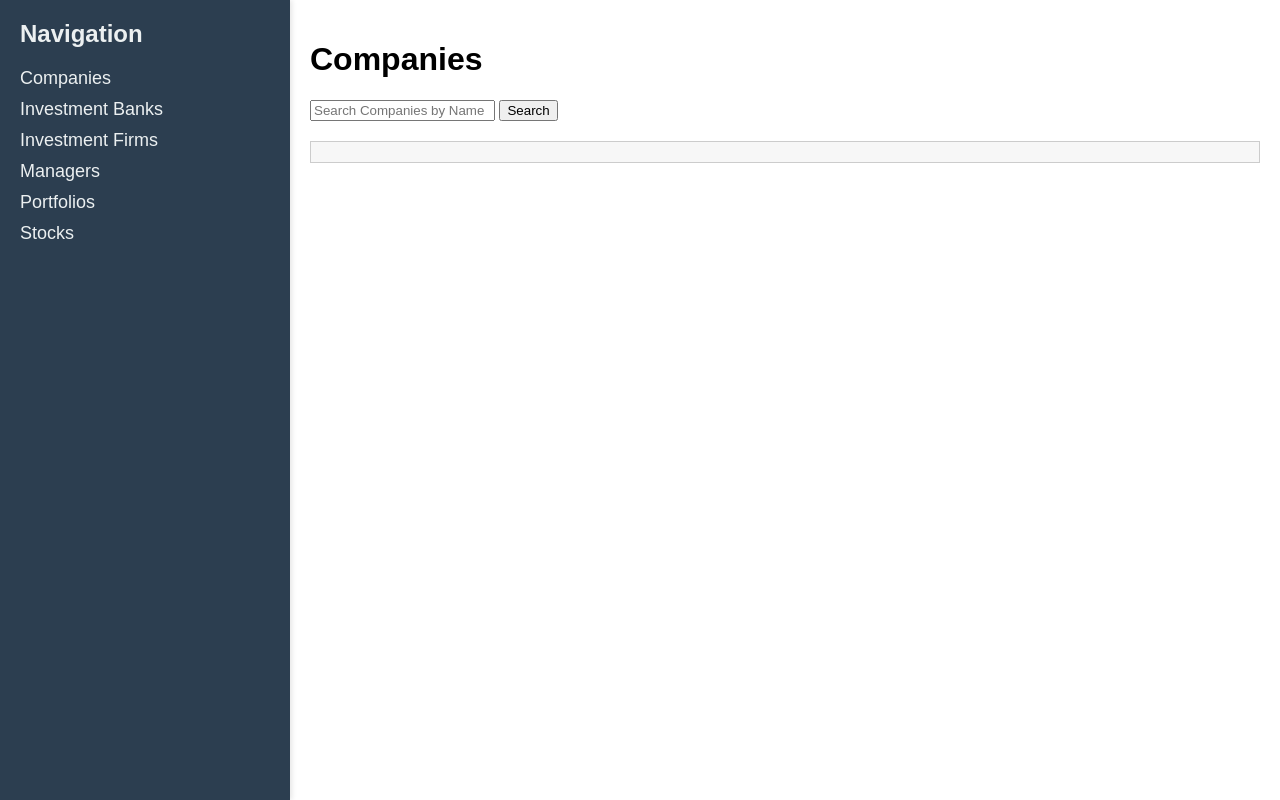
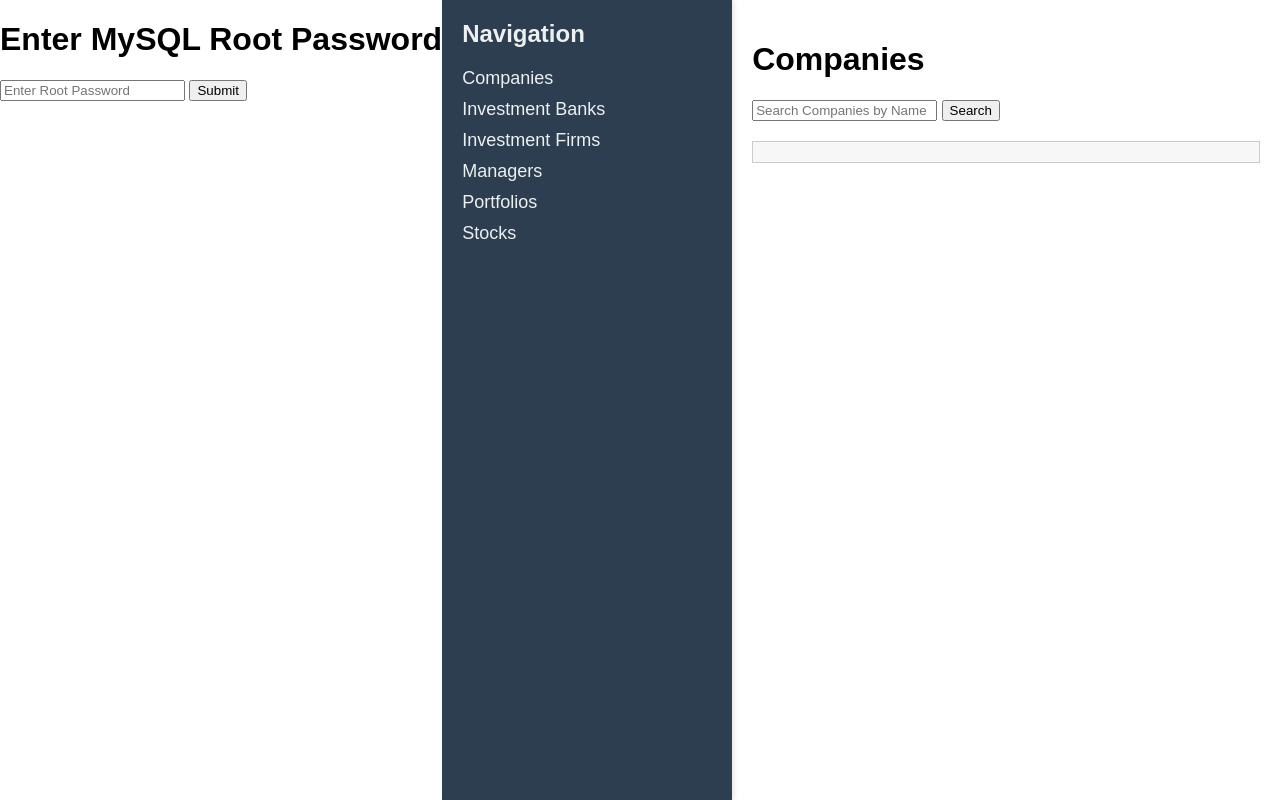
Before and after one commit to dhsieh12234/FinanceHub, a Flask app: page / in a window 1280 px wide. Run offline with Flask 3, Linux system fonts and the light colour scheme.

Commit message:
password enabled

```diff
--- a/src/app.py
+++ b/src/app.py
@@ -1,12 +1,63 @@
-from flask import Flask, render_template
+from flask import Flask, request, jsonify, render_template
+import mysql.connector
 import os
+from writer import Writer
+
 
 # Explicitly specify the path to the templates folder
-app = Flask(__name__, template_folder=os.path.join(os.path.dirname(__file__), '..', 'templates'))
+# Explicitly specify the locations of templates and static folders
+app = Flask(
+    __name__,
+    template_folder="../templates",
+    static_folder="../static"
+)
 
 @app.route('/')
 def home():
     return render_template('index.html')  # Flask looks for "templates/index.html"
 
+@app.route('/submit-password', methods=['POST'])
+def submit_password():
+    global writer_instance
+    data = request.get_json()
+    password = data.get('password')
+
+    if not password:
+        return jsonify({"success": False, "error": "Password is required."})
+
+    try:
+        # Attempt to replicate the database using the provided password
+        writer_instance = Writer(password)
+        writer_instance.load_data_to_database()
+        return jsonify({"success": True})
+    except mysql.connector.Error as err:
+        return jsonify({"success": False, "error": str(err)})
+
+@app.route('/search', methods=['GET'])
+def search():
+    entity = request.args.get('entity')
+    name = request.args.get('name')
+
+    if not writer_instance:
+        return jsonify({"error": "Database not initialized. Please submit the password first."})
+
+    try:
+        connection = writer_instance.connect_to_database()
+        cursor = connection.cursor(dictionary=True)
+
+        # Query the database
+        query = f"SELECT * FROM {entity} WHERE name LIKE %s"
+        cursor.execute(query, (f"%{name}%",))
+        results = cursor.fetchall()
+
+        return jsonify(results)
+    except mysql.connector.Error as error:
+        return jsonify({"error": str(error)})
+    finally:
+        if cursor:
+            cursor.close()
+        if connection:
+            connection.close()
+
 if __name__ == '__main__':
     app.run(debug=True)
--- a/static/js/scripts.js
+++ b/static/js/scripts.js
@@ -24,3 +24,28 @@
         resultsDiv.innerHTML = `<p>Please enter a search term.</p>`;
     }
 }
+
+async function submitPassword() {
+    const password = document.getElementById('root-password').value;
+    const errorDiv = document.getElementById('password-error');
+    errorDiv.textContent = ''; // Clear previous error messages
+
+    try {
+        const response = await fetch('/submit-password', {
+            method: 'POST',
+            headers: { 'Content-Type': 'application/json' },
+            body: JSON.stringify({ password })
+        });
+
+        const data = await response.json();
+        if (data.success) {
+            // Hide the password form and show the main content
+            document.getElementById('password-form').style.display = 'none';
+            document.getElementById('main-content').style.display = 'block';
+        } else {
+            errorDiv.textContent = data.error || 'Invalid password.';
+        }
+    } catch (err) {
+        errorDiv.textContent = 'Error connecting to the server.';
+    }
+}
--- a/templates/index.html
+++ b/templates/index.html
@@ -4,11 +4,18 @@
     <meta charset="UTF-8">
     <meta name="viewport" content="width=device-width, initial-scale=1.0">
     <title>Data Query System</title>
-    <link rel="stylesheet" href="../static/css/styles.css">
-    <script defer src="../static/js/scripts.js"></script>
+    <link rel="stylesheet" href="{{ url_for('static', filename='css/styles.css') }}">
+    <script defer src="{{ url_for('static', filename='js/scripts.js') }}"></script>
 </head>
 <body>
     <div class="container">
+         <!-- Password Input Form -->
+         <div id="password-form">
+            <h1>Enter MySQL Root Password</h1>
+            <input type="password" id="root-password" placeholder="Enter Root Password">
+            <button onclick="submitPassword()">Submit</button>
+            <div id="password-error" class="error-message"></div>
+        </div>
         <!-- Sidebar -->
         <aside class="sidebar">
             <h2>Navigation</h2>
```
